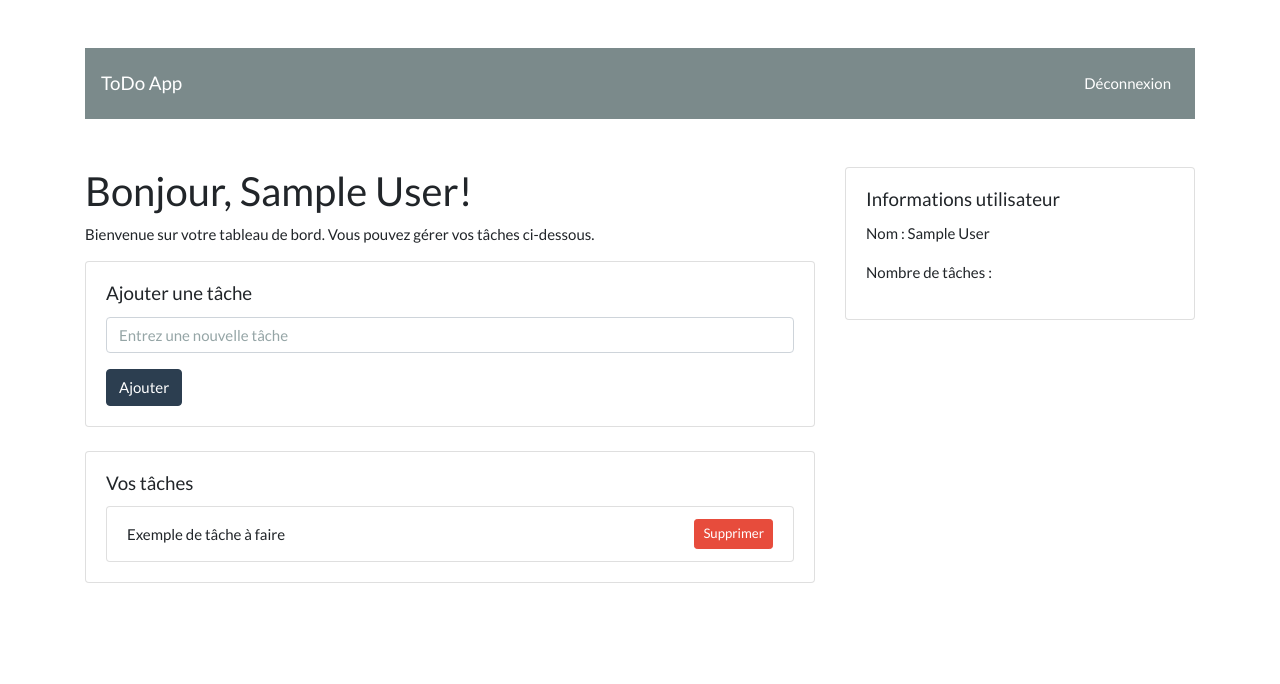
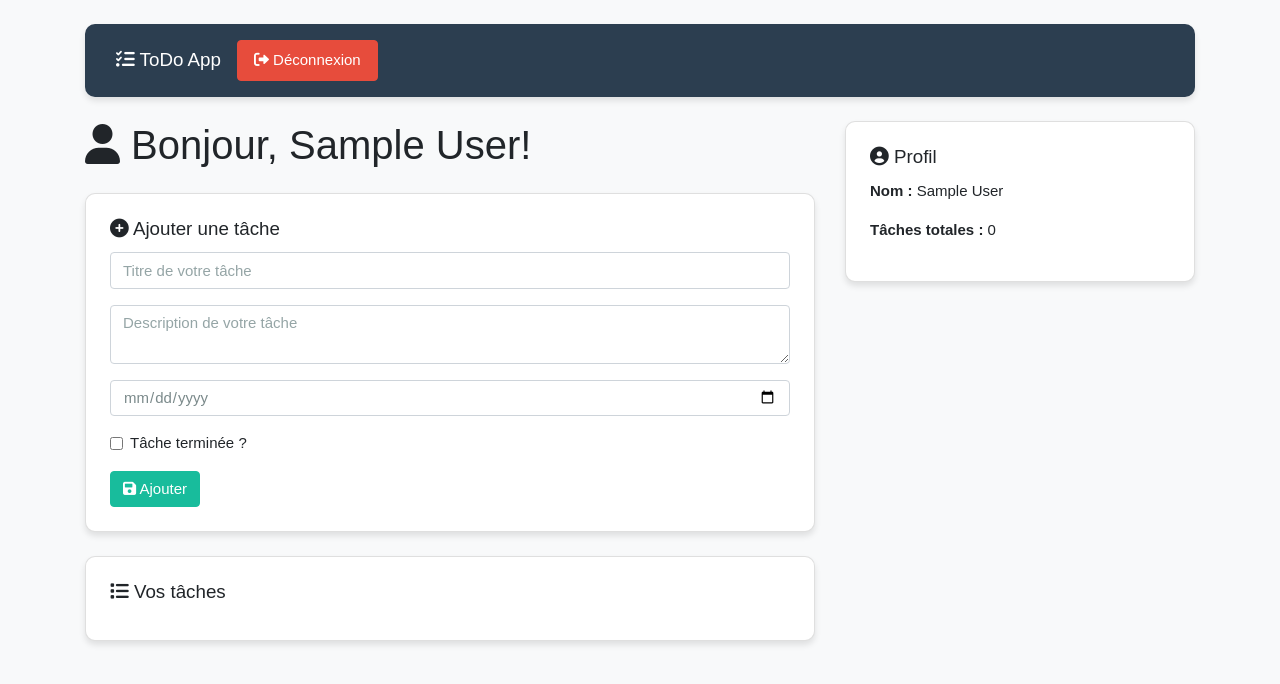
Before and after one commit to Abdoulaye7/php-roadmap-journey, a PHP site: page /dashboard.php in a window 1280 px wide. Shown: the top 684 px of the page. Run offline with PHP 8.4, Linux system fonts and the light colour scheme; the visitor is signed in with stand-in values (Sample User, id 1); data that the repository does not hold is empty; some libraries are stand-ins or nearby versions.

Commit message:
Dashboard pour la gestion des tâches

```diff
--- a/projet-todo/connexion.php
+++ b/projet-todo/connexion.php
@@ -9,6 +9,7 @@ $password = $_POST['mot_de_passe'] ?? '';
 $success = false;
 $errors = [];
 
+if($_SERVER['REQUEST_METHOD'] === 'POST'){
     $stmt = $connexion->prepare('SELECT * FROM utilisateurs WHERE email =:email');
     $stmt->bindParam('email',$email);
     $stmt->execute();
@@ -18,6 +19,7 @@ $user = $stmt->fetch(PDO::FETCH_ASSOC);
     if($user && password_verify($password,$user['mot_de_passe'])){
         //$success = true;
         $_SESSION['nom'] = $user['nom'];
+        $_SESSION['utilisateur_id'] = $user['id'];
 
         header('Location: dashboard.php');
         exit();
@@ -25,6 +27,7 @@ if($user && password_verify($password,$user['mot_de_passe'])){
     } else {
         // Erreur : mot de passe incorrect ou email non trouvé
         $errors['login'] = 'Email ou mot de passe incorrect';
+    }
 }
 
 ?>
--- a/projet-todo/dashboard.php
+++ b/projet-todo/dashboard.php
@@ -1,75 +1,195 @@
 <?php
-// Si l'utilisateur n'est pas connecté, redirige vers la page de connexion
 session_start();
+require 'bdd.php';
+
 if (!isset($_SESSION['nom'])) {
     header('Location: connexion.php');
+    exit();
+}
+
+$success = false;
+if ($_SERVER['REQUEST_METHOD'] === 'POST') {
+    $titre = $_POST['titre'];
+    $description = $_POST['description'];
+    $utilisateur_id = $_SESSION['utilisateur_id'];
+    $date = $_POST['date'];
+    $terminee = isset($_POST['terminee']) ? 1 : 0;
+
+    $stmt = $connexion->prepare("INSERT INTO taches (utilisateur_id, titre, description, date_creation, terminee)
+                                VALUES (:utilisateur_id, :titre, :description, :date_creation, :terminee)");
+    $stmt->bindParam(':utilisateur_id', $utilisateur_id);
+    $stmt->bindParam(':titre', $titre);
+    $stmt->bindParam(':description', $description);
+    $stmt->bindParam(':date_creation', $date);
+    $stmt->bindParam(':terminee', $terminee);
+    $stmt->execute();
+
+    $_SESSION['success_message'] = "✅ Tâche ajoutée avec succès !";
+
+    header('Location: dashboard.php');
     exit();
 }
 
 require 'header.php';
 ?>
 
+<!DOCTYPE html>
+<html lang="fr">
+<head>
+    <meta charset="UTF-8">
+    <meta name="viewport" content="width=device-width, initial-scale=1.0">
+    <title>Tableau de Bord</title>
+    <link rel="stylesheet" href="https://cdn.jsdelivr.net/npm/bootswatch@4.5.2/dist/flatly/bootstrap.min.css">
+    <link rel="stylesheet" href="https://cdnjs.cloudflare.com/ajax/libs/font-awesome/6.0.0/css/all.min.css">
+    <style>
+        body {
+            background-color: #f8f9fa;
+            font-family: 'Arial', sans-serif;
+        }
+        .navbar {
+            border-radius: 10px;
+            box-shadow: 0 4px 6px rgba(0, 0, 0, 0.1);
+        }
+        .card {
+            border-radius: 10px;
+            box-shadow: 0 4px 6px rgba(0, 0, 0, 0.1);
+            transition: transform 0.3s ease-in-out;
+        }
+        .card:hover {
+            transform: translateY(-5px);
+        }
+        .btn-custom {
+            transition: all 0.3s ease-in-out;
+        }
+        .btn-custom:hover {
+            transform: scale(1.05);
+        }
+        .task-item {
+            display: flex;
+            justify-content: space-between;
+            align-items: center;
+            padding: 15px;
+            border-radius: 8px;
+            background: #fff;
+            margin-bottom: 10px;
+            box-shadow: 0 2px 4px rgba(0, 0, 0, 0.1);
+            transition: all 0.3s ease-in-out;
+        }
+        .task-item:hover {
+            box-shadow: 0 4px 8px rgba(0, 0, 0, 0.2);
+        }
+        .task-item i {
+            margin-right: 10px;
+        }
+        .task-actions a {
+            margin-left: 10px;
+        }
+        .alert {
+            border-radius: 10px;
+        }
+    </style>
+</head>
+<body>
 
-    <div class="container mt-5">
+<div class="container mt-4">
+
     <!-- Barre de navigation -->
-        <nav class="navbar navbar-expand-lg navbar-dark bg-dark">
-            <a class="navbar-brand" href="#">ToDo App</a>
-            <button class="navbar-toggler" type="button" data-toggle="collapse" data-target="#navbarNav" aria-controls="navbarNav" aria-expanded="false" aria-label="Toggle navigation">
+    <nav class="navbar navbar-expand-lg navbar-dark bg-primary p-3">
+        <div class="container">
+            <a class="navbar-brand" href="#"><i class="fas fa-tasks"></i> ToDo App</a>
+            <button class="navbar-toggler" type="button" data-bs-toggle="collapse" data-bs-target="#navbarNav">
                 <span class="navbar-toggler-icon"></span>
             </button>
             <div class="collapse navbar-collapse" id="navbarNav">
-                <ul class="navbar-nav ml-auto">
+                <ul class="navbar-nav ms-auto">
                     <li class="nav-item">
-                        <a class="nav-link" href="logout.php">Déconnexion</a>
+                        <a class="nav-link btn btn-danger text-white px-3" href="logout.php">
+                            <i class="fas fa-sign-out-alt"></i> Déconnexion
+                        </a>
                     </li>
                 </ul>
             </div>
+        </div>
     </nav>
 
+    <?php if (isset($_SESSION['success_message'])) : ?>
+        <div class="alert alert-success alert-dismissible fade show mt-4" role="alert">
+            <?= $_SESSION['success_message'] ?>
+            <button type="button" class="btn-close" data-bs-dismiss="alert" aria-label="Close"></button>
+        </div>
+        <?php unset($_SESSION['success_message']); ?>
+    <?php endif; ?>
+
     <!-- Section principale -->
-        <div class="row mt-5">
+    <div class="row mt-4">
         <div class="col-md-8">
-                <h2>Bonjour, <?= $_SESSION['nom'] ?>!</h2>
-                <p>Bienvenue sur votre tableau de bord. Vous pouvez gérer vos tâches ci-dessous.</p>
+            <h2 class="mb-4"><i class="fas fa-user"></i> Bonjour, <?= $_SESSION['nom'] ?>!</h2>
 
             <!-- Formulaire pour ajouter une tâche -->
-                <div class="card">
-                    <div class="card-body">
-                        <h5 class="card-title">Ajouter une tâche</h5>
-                        <form action="ajouter_tache.php" method="POST">
-                            <div class="form-group">
-                                <input type="text" name="tache" class="form-control" placeholder="Entrez une nouvelle tâche" required>
+            <div class="card p-4 mb-4">
+                <h5 class="card-title"><i class="fas fa-plus-circle"></i> Ajouter une tâche</h5>
+                <form action="" method="POST">
+                    <div class="mb-3">
+                        <input type="text" name="titre" class="form-control" placeholder="Titre de votre tâche" required>
                     </div>
-                            <button type="submit" class="btn btn-primary">Ajouter</button>
+                    <div class="mb-3">
+                        <textarea name="description" class="form-control" placeholder="Description de votre tâche" required></textarea>
+                    </div>
+                    <div class="mb-3">
+                        <input type="date" name="date" class="form-control" required>
+                    </div>
+                    <div class="form-check mb-3">
+                        <input class="form-check-input" type="checkbox" name="terminee" value="1">
+                        <label class="form-check-label">Tâche terminée ?</label>
+                    </div>
+                    <button type="submit" class="btn btn-success btn-custom">
+                        <i class="fas fa-save"></i> Ajouter
+                    </button>
                 </form>
-                    </div>
             </div>
 
             <!-- Liste des tâches -->
-                <div class="card mt-4">
-                    <div class="card-body">
-                        <h5 class="card-title">Vos tâches</h5>
-                        <ul class="list-group">
-                            <!-- Exemple de tâche -->
-                            <li class="list-group-item d-flex justify-content-between align-items-center">
-                                Exemple de tâche à faire
-                                <button class="btn btn-danger btn-sm">Supprimer</button>
-                            </li>
-                            <!-- Ajoute ici les tâches dynamiquement en fonction des données de la base -->
-                        </ul>
+            <div class="card p-4">
+                <h5 class="card-title"><i class="fas fa-list"></i> Vos tâches</h5>
+                <div>
+                    <?php
+                    $stmt = $connexion->prepare("SELECT * FROM taches WHERE utilisateur_id = :utilisateur_id");
+                    $stmt->bindParam(':utilisateur_id', $_SESSION['utilisateur_id']);
+                    $stmt->execute();
+                    $taches = $stmt->fetchAll();
+
+                    foreach ($taches as $tache) :
+                    ?>
+                        <div class="task-item">
+                            <span>
+                                <i class="fas <?= $tache['terminee'] ? 'fa-check-circle text-success' : 'fa-hourglass-half text-warning' ?>"></i>
+                                <?= htmlentities($tache['titre']) ?>
+                            </span>
+                            <div class="task-actions">
+                                <a href="modifier_tache.php?id=<?= $tache['id'] ?>" class="btn btn-sm btn-info btn-custom">
+                                    <i class="fas fa-edit"></i>
+                                </a>
+                                <a href="supprimer_tache.php?id=<?= $tache['id'] ?>" class="btn btn-sm btn-danger btn-custom">
+                                    <i class="fas fa-trash"></i>
+                                </a>
+                            </div>
+                        </div>
+                    <?php endforeach; ?>
                 </div>
             </div>
         </div>
 
-            <!-- Sidebar ou autre contenu si nécessaire -->
+        <!-- Sidebar utilisateur -->
         <div class="col-md-4">
-                <div class="card">
-                    <div class="card-body">
-                        <h5 class="card-title">Informations utilisateur</h5>
-                        <p>Nom : <?= $_SESSION['nom'] ?></p>
-                        <p>Nombre de tâches : <!-- Dynamique ici --></p>
+            <div class="card p-4">
+                <h5 class="card-title"><i class="fas fa-user-circle"></i> Profil</h5>
+                <p><strong>Nom :</strong> <?= $_SESSION['nom'] ?></p>
+                <p><strong>Tâches totales :</strong> <?= count($taches) ?></p>
             </div>
         </div>
     </div>
 </div>
-    </div>
+
+<script src="https://cdn.jsdelivr.net/npm/bootstrap@5.3.0/dist/js/bootstrap.bundle.min.js"></script>
+</body>
+</html>
```
Also changed, not shown: projet-todo/modifier_tache.php (added, +27 -0 lines). Lines whose indentation alone changed are shown as unchanged.
